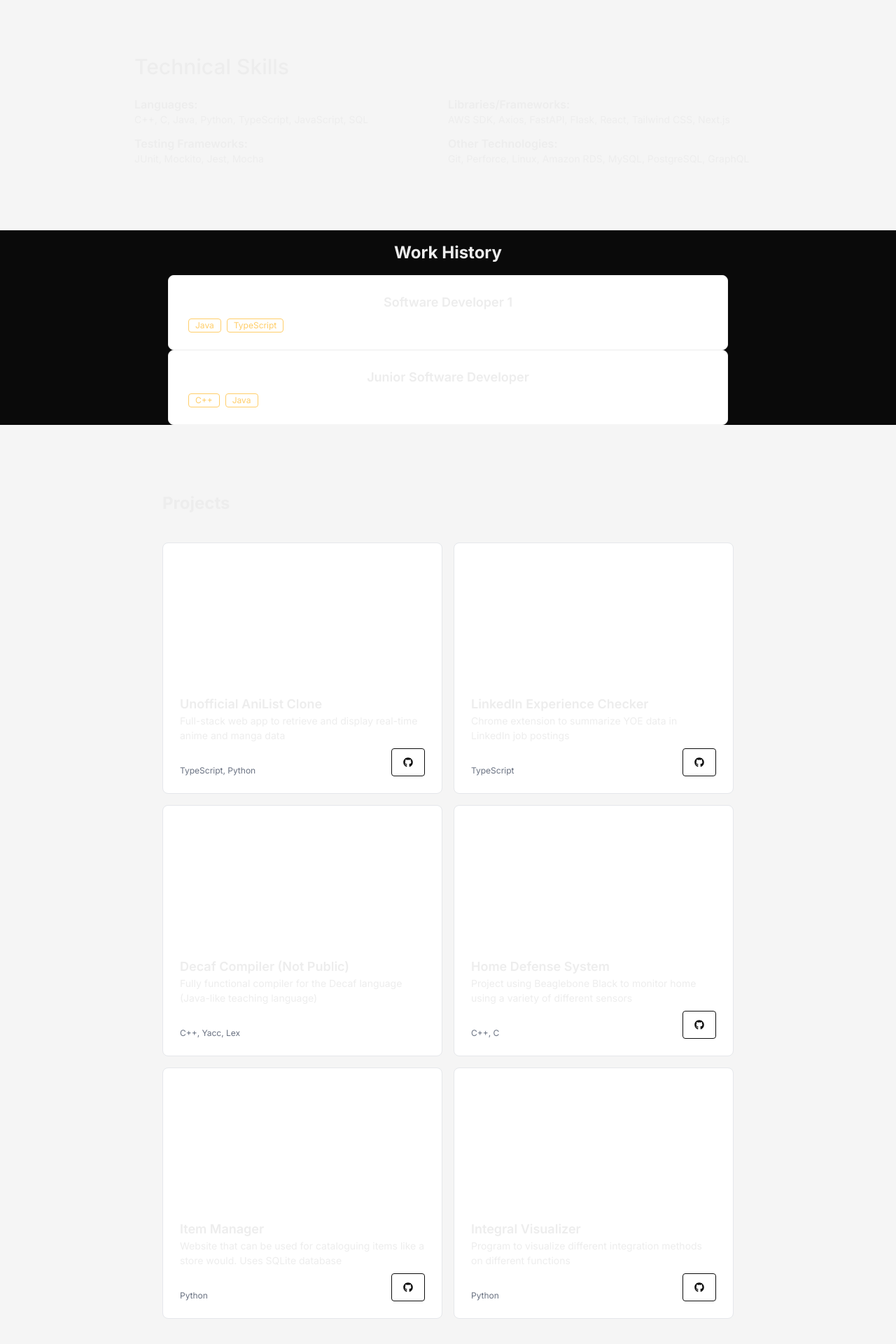
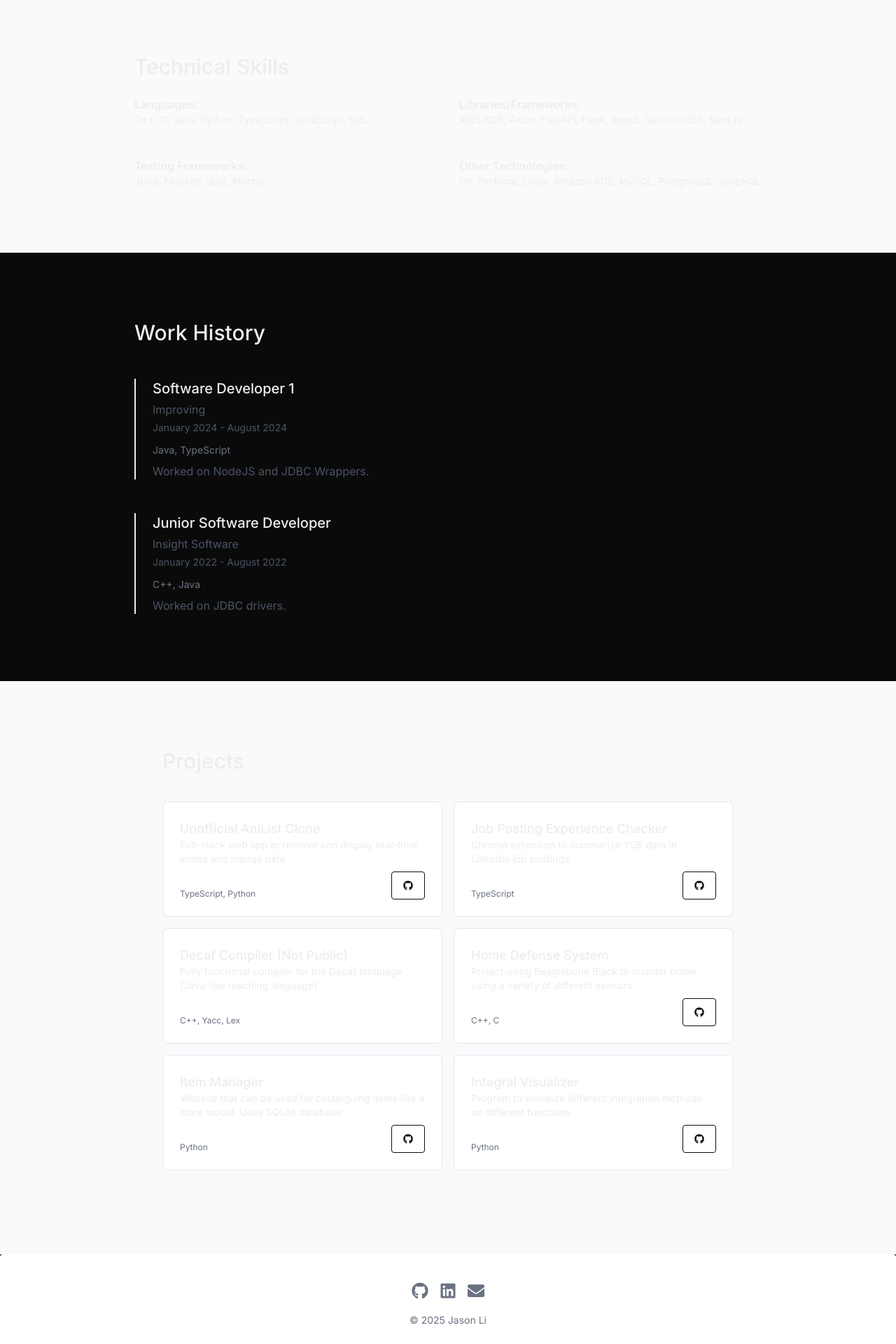
Before and after one commit to jla690/personal-website, a Next.js app: page / in a window 1280 px wide. Shown: the part 480-2400 px from the top of the page at 70% size. Built offline with nearby package versions, Linux system fonts and the light colour scheme.

Commit message:
mostly done

```diff
--- a/app/Description.tsx
+++ b/app/Description.tsx
@@ -3,11 +3,11 @@ import React from "react";
 
 const Description = () => {
   return (
-    <div className="py-24 max-w-4xl mx-auto" id="about">
+    <div className="py-24 max-w-4xl mx-auto">
       <div>
         <h1 className="text-4xl md:text-5xl font-medium pb-6">Jason Li</h1>
       </div>
-      <div className="text-lg leading-relaxed  max-w-2xl mb-8">
+      <div className="text-lg leading-relaxed  max-w-2xl mb-8 text-gray-600">
         Hi! I am a new graduate from Simon Fraser University with a
         Bachelor&apos;s degree in Software Systems. I am based in Vancouver,
         Canada and I previously worked on backend database drivers in my co-ops.
--- a/app/Footer.tsx
+++ b/app/Footer.tsx
@@ -1,7 +1,7 @@
 import React from "react";
 import { FaGithub, FaLinkedin, FaEnvelope } from "react-icons/fa";
 
-const iconClassname = "hover:text-sky-400 transition-colors duration-300";
+const iconClassname = "text-gray-500 hover:text-gray-900 transition-colors";
 
 const Footer = () => {
   return (
@@ -33,7 +33,9 @@ const Footer = () => {
             <FaEnvelope size={24} className={iconClassname}></FaEnvelope>
           </a>
         </div>
-        <div className="pt-3">© {new Date().getFullYear()} Jason Li</div>
+        <div className="pt-3 text-gray-500">
+          © {new Date().getFullYear()} Jason Li
+        </div>
       </nav>
     </footer>
   );
--- a/app/Navbar.tsx
+++ b/app/Navbar.tsx
@@ -3,7 +3,7 @@ import React from "react";
 import { RiExternalLinkLine } from "react-icons/ri";
 
 const linkClasses =
-  "relative mx-2 inline-flex items-center gap-1 group hover:text-black";
+  "relative mx-2 inline-flex items-center gap-1 group hover:text-black transition-colors";
 
 const Navbar = () => {
   return (
--- a/app/ProjectCard.tsx
+++ b/app/ProjectCard.tsx
@@ -19,13 +19,15 @@ const ProjectCard = ({
   return (
     <>
       <div className="card card-border bg-base-100 border-gray-200 card-md hover:border-gray-900 transition-colors duration-100">
-        <div className="relative w-full h-48">
+        {/* <div className="relative w-full h-48">
           <img></img>
-        </div>
+        </div> */}
         <div className="card-body text-center items-end justify-between">
           <div className="w-full">
-            <div className="card-title w-full text-left">{title}</div>
-            <div className="text-left">{description}</div>
+            <div className="card-title w-full text-left font-medium">
+              {title}
+            </div>
+            <div className="text-left text-sm">{description}</div>
           </div>
           <div className="flex items-end justify-between w-full">
             <div className="text-xs text-gray-500 text-left">
--- a/app/Projects.tsx
+++ b/app/Projects.tsx
@@ -4,9 +4,7 @@ import ProjectCard from "./ProjectCard";
 const Projects = () => {
   return (
     <div className="max-w-4xl mx-auto">
-      <h1 className="text-2xl font-bold my-4 mx-10" id="projects">
-        Projects
-      </h1>
+      <h1 className="text-3xl font-medium my-4 mx-10">Projects</h1>
       <div className="mx-10 grid grid-cols-2 gap-4 my-10">
         <ProjectCard
           isPublic={true}
@@ -18,7 +16,7 @@ const Projects = () => {
         <ProjectCard
           isPublic={true}
           link="https://github.com/jla690/experience-checker"
-          title="LinkedIn Experience Checker"
+          title="Job Posting Experience Checker"
           description="Chrome extension to summarize YOE data in LinkedIn job postings"
           languages={["TypeScript"]}
         ></ProjectCard>
--- a/app/Skills.tsx
+++ b/app/Skills.tsx
@@ -6,7 +6,7 @@ const Skills = () => {
       <h2 id="skills" className="font-medium text-3xl mb-6">
         Technical Skills
       </h2>
-      <div className="space-y-3 grid grid-cols-2">
+      <div className="space-y-3 grid grid-cols-2 gap-8">
         <div className="">
           <div className="font-semibold">Languages: </div>
           <div className="text-sm">
--- a/app/Work.tsx
+++ b/app/Work.tsx
@@ -3,22 +3,20 @@ import WorkCard from "./WorkCard";
 
 const Work = () => {
   return (
-    <div>
-      <h1 className="text-2xl font-bold my-4 mx-10 text-center" id="work">
-        Work History
-      </h1>
-      <div className="flex flex-col items-center">
+    <div className="max-w-4xl mx-auto">
+      <h1 className="text-3xl font-medium mb-12">Work History</h1>
+      <div className="space-y-12">
         <WorkCard
           jobTitle="Software Developer 1"
           date="January 2024 - August 2024"
-          description=""
+          description="Worked on NodeJS and JDBC Wrappers."
           company="Improving"
           languages={["Java", "TypeScript"]}
         ></WorkCard>
         <WorkCard
           jobTitle="Junior Software Developer"
           date="January 2022 - August 2022"
-          description=""
+          description="Worked on JDBC drivers."
           company="Insight Software"
           languages={["C++", "Java"]}
         ></WorkCard>
--- a/app/WorkCard.tsx
+++ b/app/WorkCard.tsx
@@ -16,21 +16,13 @@ const WorkCard = ({
   languages,
 }: Props) => {
   return (
-    <div className="card card-border bg-base-100 w-200">
-      <div className="card-body">
-        <div className="card-title justify-center">{jobTitle}</div>
-        <div className="flex items-end justify-between w-full">
-          <div>
-            {languages.map((language, i) => (
-              <div
-                key={i}
-                className="badge badge-outline badge-warning badge-sm rounded-sm mx-1"
-              >
-                {language}
-              </div>
-            ))}
-          </div>
-        </div>
+    <div className="border-l-2 pl-6">
+      <div className="flex-1">
+        <div className="card-title text-xl font-medium mb-1">{jobTitle}</div>
+        <div className="text-gray-600 mb-1">{company}</div>
+        <div className="text-gray-600 mb-3 text-sm">{date}</div>
+        <div className="text-sm text-gray-500 mb-2">{languages.join(", ")}</div>
+        <div className="text-gray-600">{description}</div>
       </div>
     </div>
   );
--- a/app/page.tsx
+++ b/app/page.tsx
@@ -10,14 +10,16 @@ export default function Home() {
   return (
     <div className="">
       <Navbar></Navbar>
-      <div className="bg-base-100">
+      <div className="" id="about">
         <Description></Description>
       </div>
-      <div className="bg-base-200 py-20">
+      <div className="bg-gray-50 py-20">
         <Skills></Skills>
       </div>
-      <Work></Work>
-      <div className="bg-base-200 py-20 px-20">
+      <div className="py-24 px-6" id="work">
+        <Work></Work>
+      </div>
+      <div className="bg-gray-50 py-20 px-20" id="projects">
         <Projects></Projects>
       </div>
       <Footer></Footer>
```
